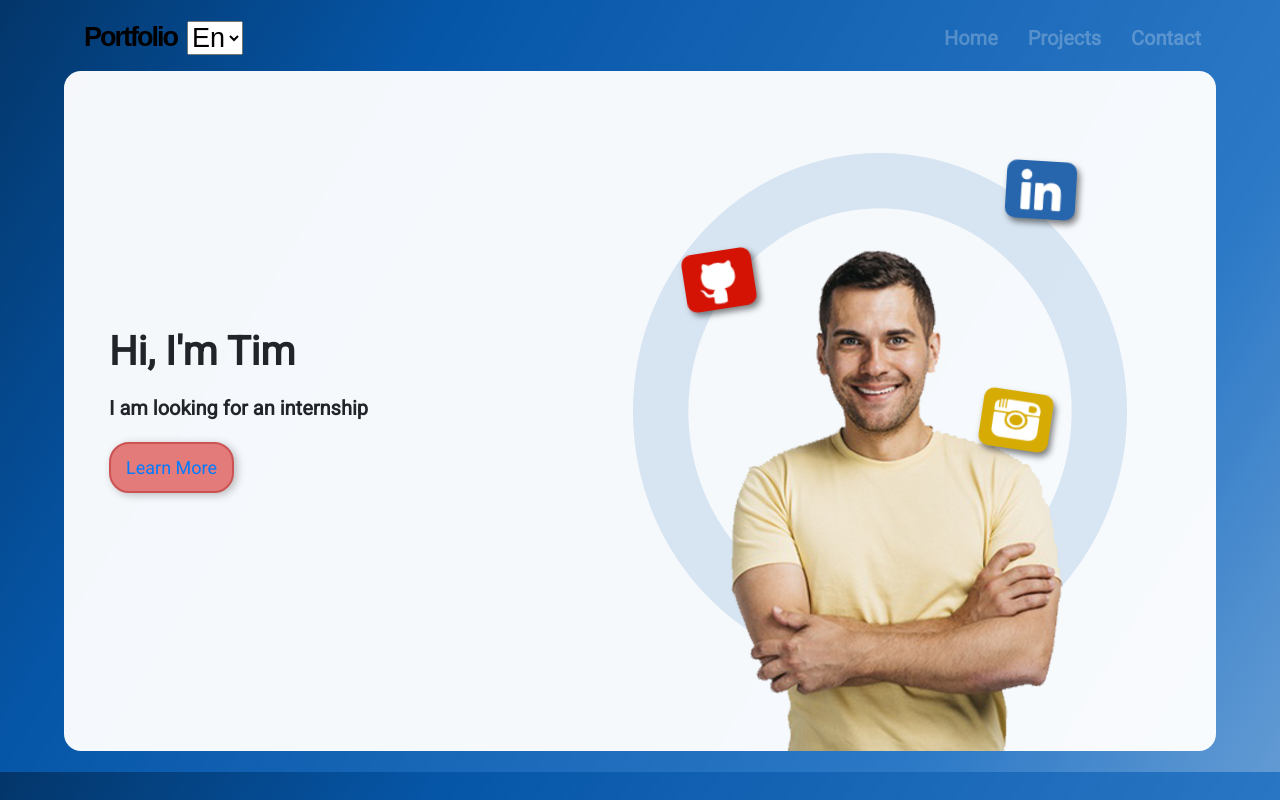
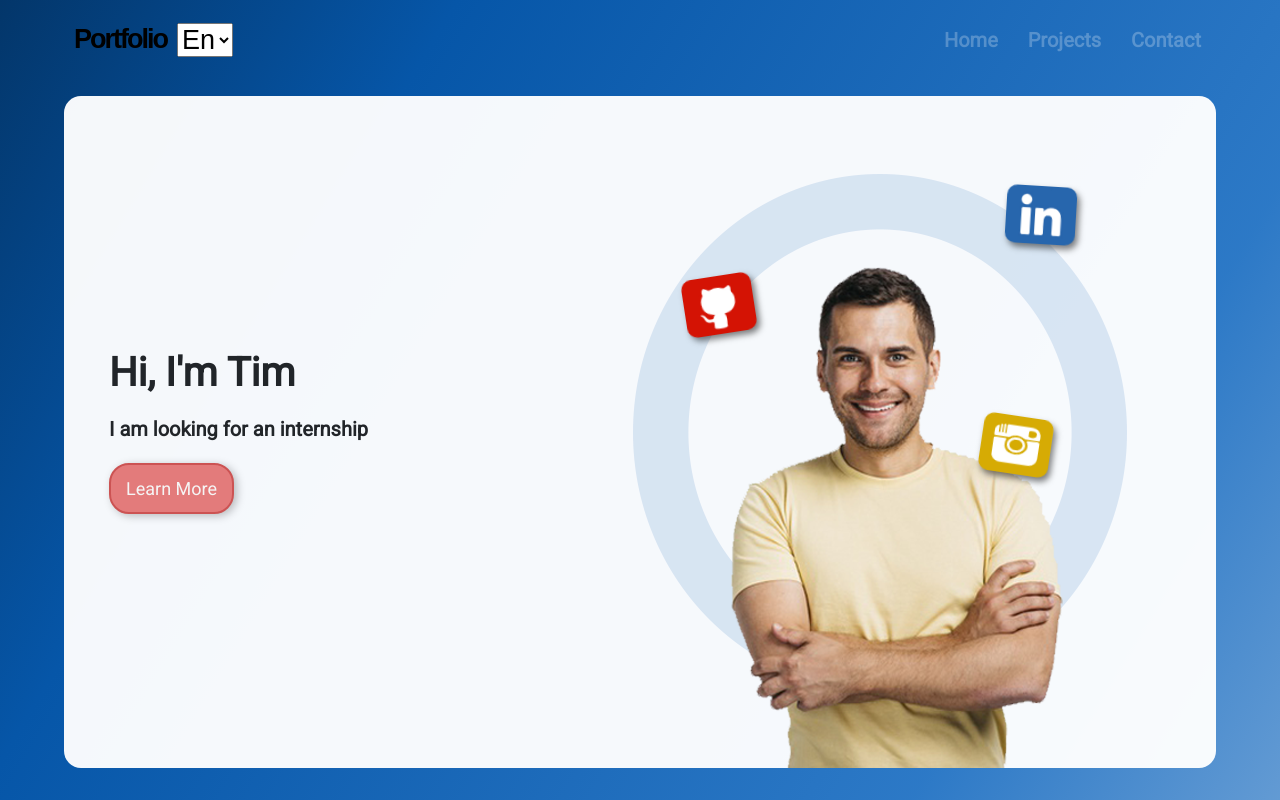
Before and after one commit to TimotheGauquelin/vcard, a React (Create React App) app: page / in a window 1280 px wide. Built offline with nearby package versions, Linux system fonts and the light colour scheme.

Commit message:
Fix Minor Error

```diff
--- a/public/index.html
+++ b/public/index.html
@@ -1,12 +1,12 @@
 <!DOCTYPE html>
-<html lang="en">
+<html lang="fr">
 
 <head>
   <meta charset="utf-8" />
   <link rel="icon" href="%PUBLIC_URL%/favicon.ico" />
   <meta name="viewport" content="width=device-width, initial-scale=1" />
-  <meta name="theme-color" content="#000000" />
-  <meta name="description" content="Web site created using create-react-app" />
+  <meta name="theme-color" content="#00000" />
+  <meta name="description" content="Portfolio de Timothé Gauquelin" />
   <link rel="apple-touch-icon" href="%PUBLIC_URL%/logo192.png" />
   <link rel="preconnect" href="https://fonts.gstatic.com">
   <link href="https://fonts.googleapis.com/css2?family=Roboto&display=swap" rel="stylesheet">
@@ -24,7 +24,7 @@
       work correctly both with client-side routing and a non-root public URL.
       Learn how to configure a non-root public URL by running `npm run build`.
     -->
-  <title>React App</title>
+  <title>Portfolio</title>
 </head>
 
 <body>
--- a/src/App.js
+++ b/src/App.js
@@ -3,8 +3,8 @@ import Header from './components/Header'
 import WhiteBackground from './components/WhiteBackground'
 import './stylesheets/App.scss';
 
+class App extends Component {
 
-class App extends Component {
   state = {
 
   }
@@ -14,8 +14,9 @@ class App extends Component {
     return (
       <div className="bg">
         <Header></Header>
-        <WhiteBackground></WhiteBackground>
-        {/* <img className="selfie" src={`${process.env.PUBLIC_URL}/img/happyguyguy.png`} alt="" /> */}
+        <div className="content">
+            <WhiteBackground></WhiteBackground>
+        </div>
       </div>
     );
   }
--- a/src/stylesheets/App.scss
+++ b/src/stylesheets/App.scss
@@ -4,11 +4,16 @@
 @import "~bootstrap/scss/bootstrap";
 
 .bg {
-  padding: 1vw 5vw;
+  padding: 1vh 5vw;
   .header {
-    // padding: 2rem 0;
+    min-height: 8vh;
     .row-brand {
-      margin-left: 1rem;
+      margin: 0;
+      .unionJack {
+        height: 20px;
+        border-radius: 5px;
+        align-self: center;
+      }
     }
     .navbar-brand {
       font-family: Arial, Helvetica, sans-serif;
@@ -43,12 +48,9 @@
   .whiteBg {
     background: rgba(255, 255, 255, 0.96);
     border-radius: 17px;
-    margin: 1vh auto;
+    margin: 3vh auto;
     width: 90vw;
-    min-height: 85vh;
-    @media (max-width: 990px) {
-      min-height: 90vh;
-    }
+    min-height: 84vh;
 
     .description {
       margin: 0 3rem;
@@ -119,11 +121,21 @@
         box-sizing: border-box;
         box-shadow: 3px 2px 8px rgba(0, 0, 0, 0.25);
 
+      a {
+        color: whitesmoke;
+      }
+
+        &:visited {
+          color: white;
+        }
+
         &:hover {
           background-color: whitesmoke;
-          color: #cc5353;
           font-weight: bold;
-          text-decoration: none;
+          a {
+            text-decoration: none;
+            color: #cc5353;
+          }
         }
         &:visited {
           color: red;
@@ -150,7 +162,7 @@
           border-radius: 10px;
           right: 125px;
           top: 90px;
-          transform: rotate(3.50deg);
+          transform: rotate(3.5deg);
         }
 
         .github {
@@ -160,7 +172,7 @@
           border-radius: 10px;
           left: 125px;
           top: 180px;
-          transform: rotate(-8.80deg);
+          transform: rotate(-8.8deg);
         }
 
         .instagram {
@@ -170,7 +182,7 @@
           border-radius: 10px;
           right: 150px;
           top: 320px;
-          transform: rotate(8.50deg);
+          transform: rotate(8.5deg);
         }
         .photo {
           object-fit: contain;
--- a/src/stylesheets/_reset.scss
+++ b/src/stylesheets/_reset.scss
@@ -9,8 +9,6 @@ html {
 }
 
 body {
-    font-size: 1.6rem;
-    background: rgb(3, 54, 106);
     background: linear-gradient(
         121deg,
         rgba(3, 54, 106, 1) 0%,
@@ -18,7 +16,6 @@ body {
         rgba(13, 101, 190, 0.8690826672465861) 79%,
         rgba(79, 142, 206, 0.8914916308320203) 100%
     );
-    font-size: 16px;
     @include no-margin;
 }
 
```
Also changed, not shown: 1 other file (tests, documents, lock files or other folders).
